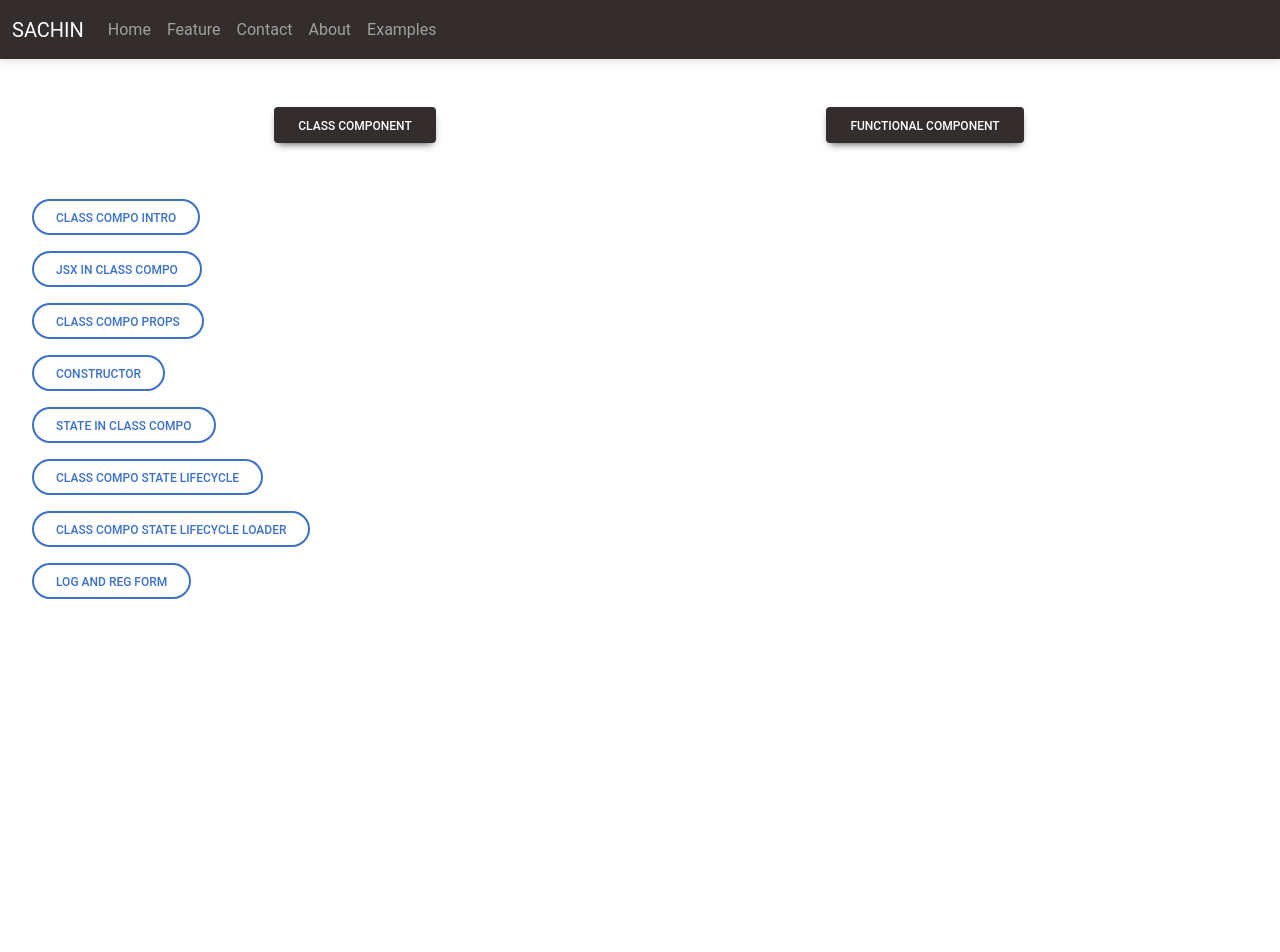
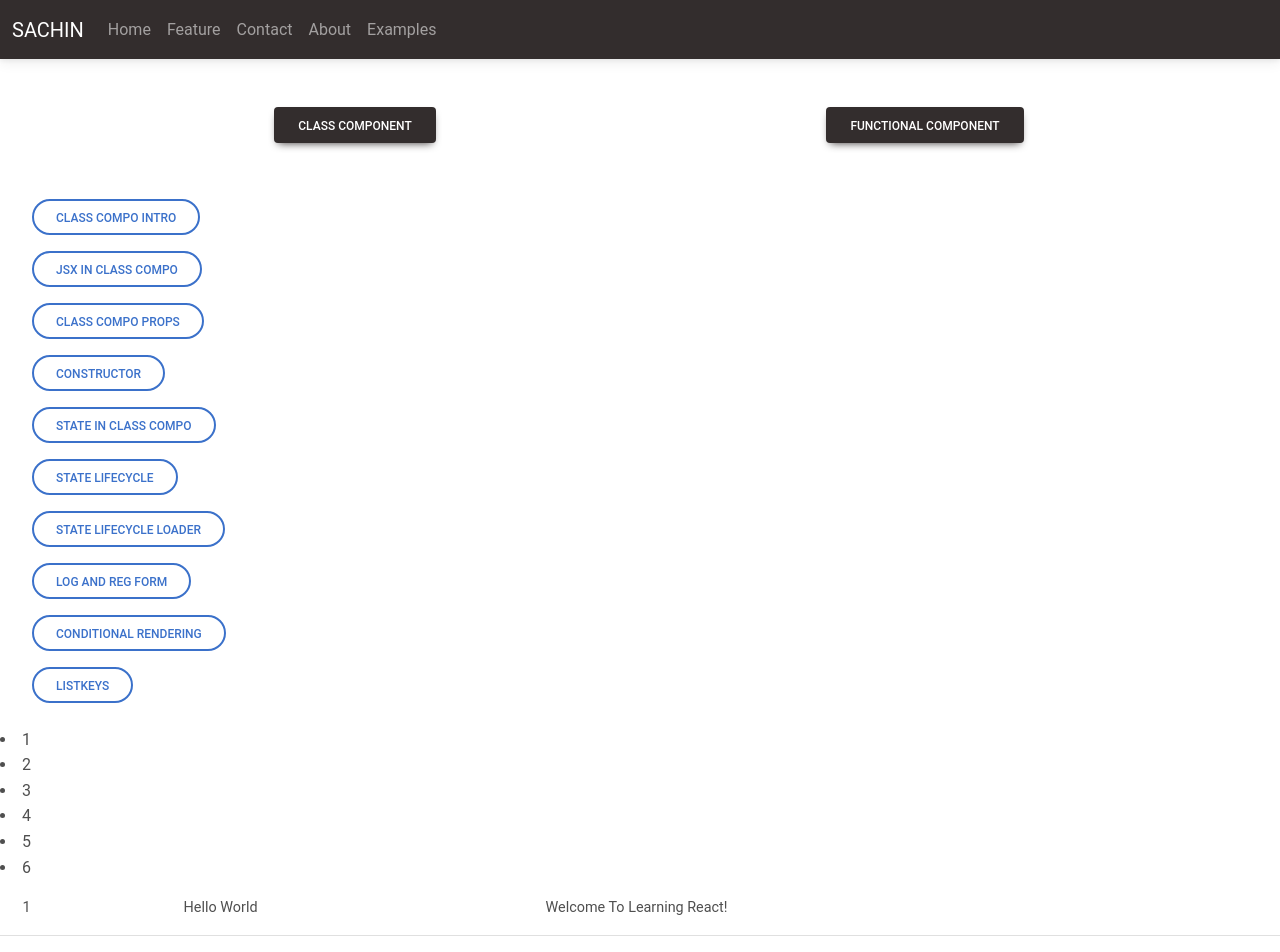
Before and after one commit to Sachin9388/React-JS, a React (Create React App) app: page /examples/classcomponent/classcompolistandkeys in a window 1280 px wide. Shown: the top 952 px of the page. Before the commit the page ends 800 px from the top, so only its background shows below. Built offline with nearby package versions, Linux system fonts and the light colour scheme.

Commit message:
first commit

```diff
--- a/src/Components/ClassComponent/ClassCompoMenu.jsx
+++ b/src/Components/ClassComponent/ClassCompoMenu.jsx
@@ -23,13 +23,19 @@ export default class ClassCompoMenu extends Component {
             <Link to="classcompostate"><MDBBtn outline rounded className='my-2' color='primary'>State in Class compo</MDBBtn></Link>
           </li>
           <li className='d-block'>
-            <Link to="classcompostatelifecycle"><MDBBtn outline rounded className='my-2' color='primary'>Class Compo State LifeCycle</MDBBtn></Link>
+            <Link to="classcompostatelifecycle"><MDBBtn outline rounded className='my-2' color='primary'>State LifeCycle</MDBBtn></Link>
           </li>
           <li className='d-block'>
-            <Link to="classcompostatelifecycleloader"><MDBBtn outline rounded className='my-2' color='primary'>Class Compo State LifeCycle Loader</MDBBtn></Link>
+            <Link to="classcompostatelifecycleloader"><MDBBtn outline rounded className='my-2' color='primary'>State LifeCycle Loader</MDBBtn></Link>
           </li>
           <li className='d-block'>
             <Link to="logandreg"><MDBBtn outline rounded className='my-2' color='primary'>Log And Reg Form</MDBBtn></Link>
+          </li>
+          <li className='d-block'>
+            <Link to="classcompoconditionalrendering"><MDBBtn outline rounded className='my-2' color='primary'>Conditional Rendering</MDBBtn></Link>
+          </li>
+          <li className='d-block'>
+            <Link to="classcompolistandkeys"><MDBBtn outline rounded className='my-2' color='primary'>ListKeys</MDBBtn></Link>
           </li>
         </ul>
         <Outlet />
--- a/src/Components/ClassComponent/ConditionalRendering.jsx
+++ b/src/Components/ClassComponent/ConditionalRendering.jsx
@@ -1,10 +1,30 @@
 import React, { Component } from 'react'
+import { MDBBtn } from 'mdb-react-ui-kit'
 
 export default class ConditionalRendering extends Component {
+  constructor(props){
+    super(props)
+    this.state = {
+      status : true,
+    }
+  }
+  loginChange=()=>{
+    this.setState({status:!this.state.status})
+  }
   render() {
+    let loginbtn = ""
+    const count = 1
     return (
       <>
-
+        {count && <h1>Meassages :{count} </h1>}
+        <br/>
+        {loginbtn}
+        <br/>
+        <br/>
+        <MDBBtn rounded className='mx-auto d-block' color='info' onClick={this.loginChange}>{this.state.status ? "Login" : "Logout"}</MDBBtn>
+        <br/>
+        <br/>
+        <MDBBtn rounded className='mx-auto d-block' color='info' onClick={() => this.setState({ status:! this.state.status })}>{this.state.status ? "Login" : "Logout"}</MDBBtn>
       </>
     )
   }
--- /dev/null
+++ b/src/Components/ClassComponent/ListKeys.jsx
@@ -0,0 +1,47 @@
+import React, { Component } from 'react'
+
+export default class ListKeys extends Component {
+  render() {
+    const arr = [1,2,3,4,5,6]
+    arr.map((numb) => {console.log(numb)})
+     // let dataOfArr = arr.map((numb) => <li>{numb}</li>)
+    // let dataOfArr = arr.map((numb) => {return<li key={numb}>{numb}</li>})
+    let dataofArr = arr.map((value,key) => {
+        console.log(key);
+        return <li key = {key}>{value}</li>
+    })
+     // let dataOfArr = arr.forEach(arr => {
+    //       console.log(arr);
+    //       return <li>{arr}</li>   // for each not return
+    //   })
+
+
+    const posts = [
+        { id:1, title: 'Hello World', content: 'Welcome To Learning React!'},
+        { id:2, title: 'Installation', content: 'You can install React from npm.'}
+    ]
+    let content = posts.map((data,key) =>{
+        console.log(data);
+        console.log(data.id);
+        console.log(data.title);
+        console.log(data.content);
+        return <tr key={key}>
+            <td>{data.id}</td>
+            <td>{data.title}</td>
+            <td>{data.content}</td>
+        </tr>
+    })
+
+
+    return (
+      <>
+        {dataofArr}
+        <table className='table table-border'>
+            <tbody>
+                {content}
+            </tbody>
+        </table>
+      </>
+    )
+  }
+}
--- a/src/Components/ClassComponent/LogAndReg.jsx
+++ b/src/Components/ClassComponent/LogAndReg.jsx
@@ -17,9 +17,10 @@ export default class LogAndReg extends Component {
     this.rightSide.classList.add("right");
   }
 
+
+
   changeState() {
     const { isLogginActive } = this.state;
-
     if (isLogginActive) {
       this.rightSide.classList.remove("right");
       this.rightSide.classList.add("left");
```
Also changed, not shown: src/App.js (+10 -0 lines). Lines whose indentation alone changed are shown as unchanged.
